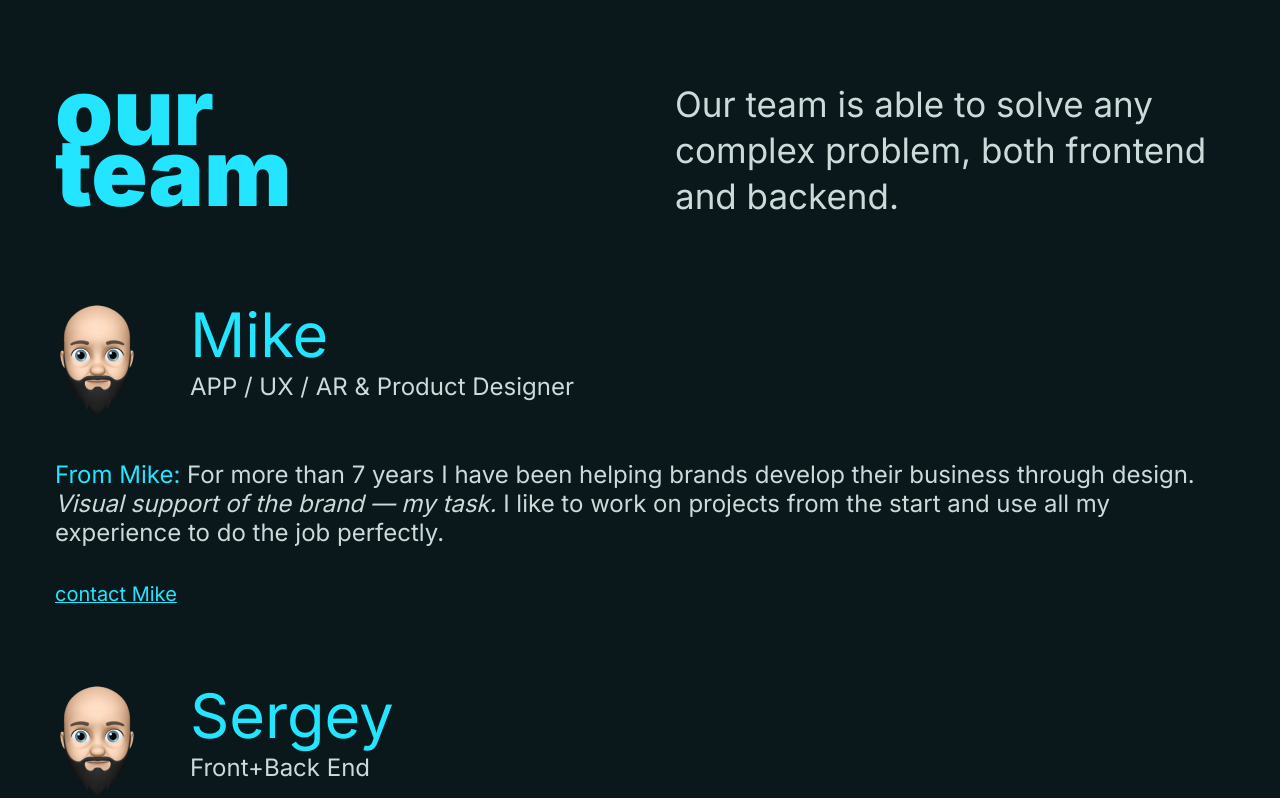
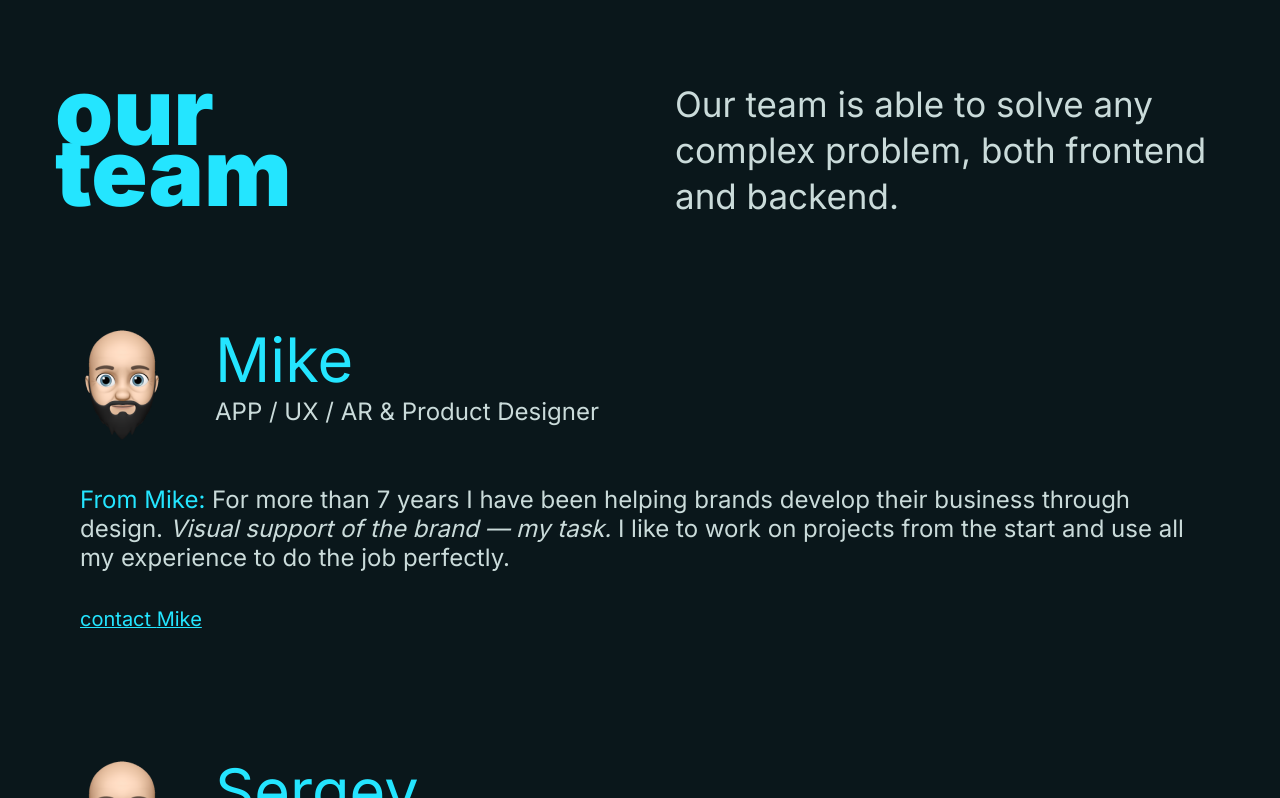
Before and after one commit to MajesticBay/majestic-bay, a React (Create React App) app: page / in a window 1280 px wide. Shown: the part 2818-3616 px from the top of the page. Built offline with nearby package versions, Linux system fonts and the light colour scheme.

Commit message:
Add background color to project and member.

```diff
--- a/src/scss/_variables.scss
+++ b/src/scss/_variables.scss
@@ -1,5 +1,6 @@
 :root {
     --color-primary: #0A171B;
     --color-secondary: #24E5FF;
+    --color-tertiary: #11292F;
     --color-white: #CADBDA;
 }
--- a/src/scss/layout/_our-team.scss
+++ b/src/scss/layout/_our-team.scss
@@ -1,6 +1,6 @@
 .our-team {
     max-width: 296px;
-    margin: 10rem 2rem 4rem 2rem;
+    margin: 10rem 1rem 4rem 2rem;
     // margin: 2rem 4rem;
 
     &__header-container {
@@ -18,6 +18,9 @@
 }
 
 .member {
+    padding: 2.5rem;
+    border-radius: 6px;
+
     &__top {
         display: grid;
     }
@@ -68,7 +71,7 @@
 @media only screen and (min-width: 400px) {
     .our-team {
         max-width: 1170px;
-        margin: 20rem 2rem 4rem 2rem;
+        margin: 20rem 1rem 4rem 1rem;
 
         &__header-container {
             // grid-template-columns: 1fr 1fr;
@@ -78,6 +81,9 @@
     }
 
     .member {
+        // background-color: var(--color-tertiary);
+        background-color: #11292F;
+
         &__top {
             // grid-template-columns: 85px 500px;
             grid-template-rows: 1fr 1fr;
@@ -125,3 +131,9 @@
         }
     }
 }
+
+@media only screen and (min-width: 650px) {
+    .member {
+        background-color: transparent;
+    }
+}
--- a/src/scss/layout/_our-works.scss
+++ b/src/scss/layout/_our-works.scss
@@ -16,7 +16,7 @@
 
 .project {
     padding: 30px;
-    background-color: #11292F;
+    background-color: var(--color-tertiary);
     border-radius: 6px;
 
     &__header {
--- a/src/scss/main.css
+++ b/src/scss/main.css
@@ -73,6 +73,7 @@ a {
 :root {
   --color-primary: #0A171B;
   --color-secondary: #24E5FF;
+  --color-tertiary: #11292F;
   --color-white: #CADBDA;
 }
 
@@ -267,7 +268,7 @@ a {
 }
 .our-team {
   max-width: 296px;
-  margin: 10rem 2rem 4rem 2rem;
+  margin: 10rem 1rem 4rem 2rem;
 }
 .our-team__header-container {
   display: grid;
@@ -281,6 +282,10 @@ a {
   margin-top: 7.9rem;
 }
 
+.member {
+  padding: 2.5rem;
+  border-radius: 6px;
+}
 .member__top {
   display: grid;
 }
@@ -325,13 +330,16 @@ a {
 @media only screen and (min-width: 400px) {
   .our-team {
     max-width: 1170px;
-    margin: 20rem 2rem 4rem 2rem;
+    margin: 20rem 1rem 4rem 1rem;
   }
   .our-team__header-container {
     column-gap: 5rem;
     row-gap: 9rem;
   }
 
+  .member {
+    background-color: #11292F;
+  }
   .member__top {
     grid-template-rows: 1fr 1fr;
     grid-template-areas: "a b" "a c";
@@ -364,6 +372,11 @@ a {
     grid-template-columns: 85px 500px;
   }
 }
+@media only screen and (min-width: 650px) {
+  .member {
+    background-color: transparent;
+  }
+}
 .our-works {
   display: grid;
   grid-template-columns: 1fr;
@@ -379,7 +392,7 @@ a {
 
 .project {
   padding: 30px;
-  background-color: #11292F;
+  background-color: var(--color-tertiary);
   border-radius: 6px;
 }
 .project__header {
```
Also changed, not shown: 1 other file (tests, documents, lock files or other folders).
